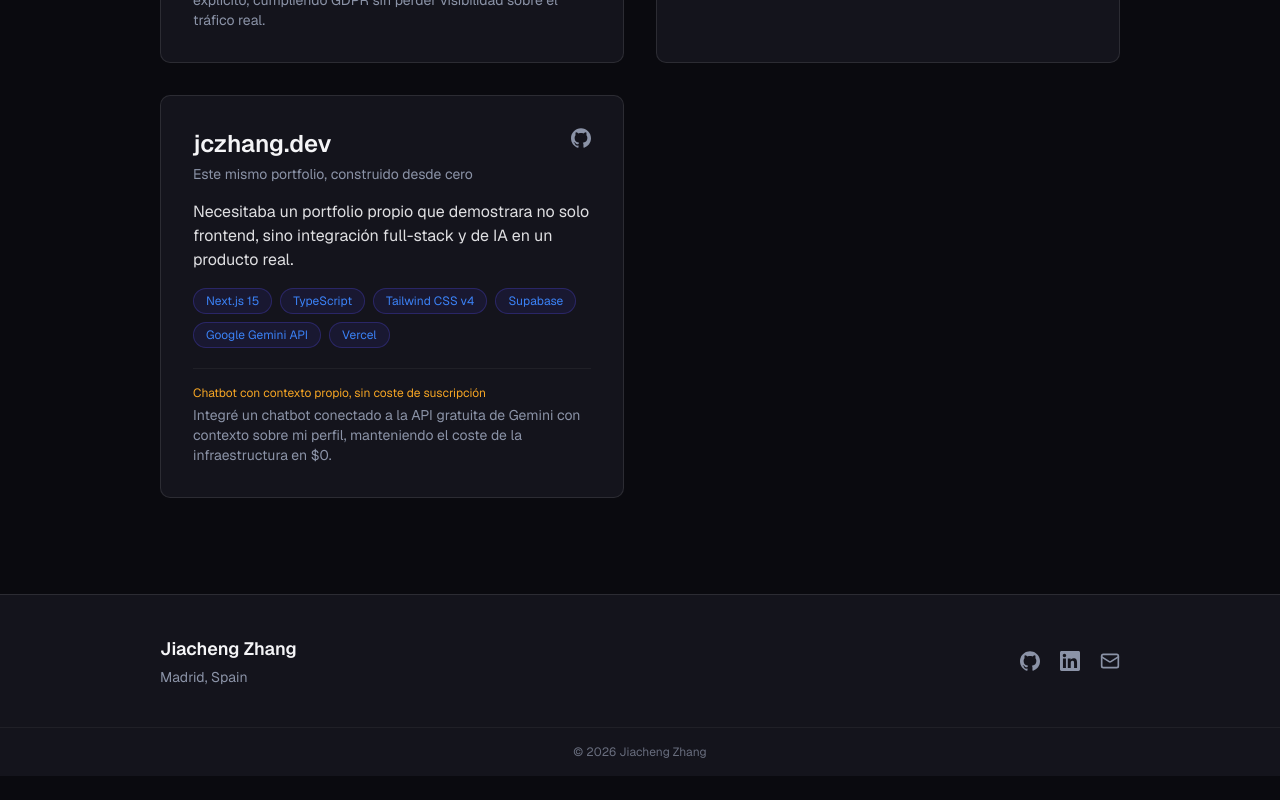
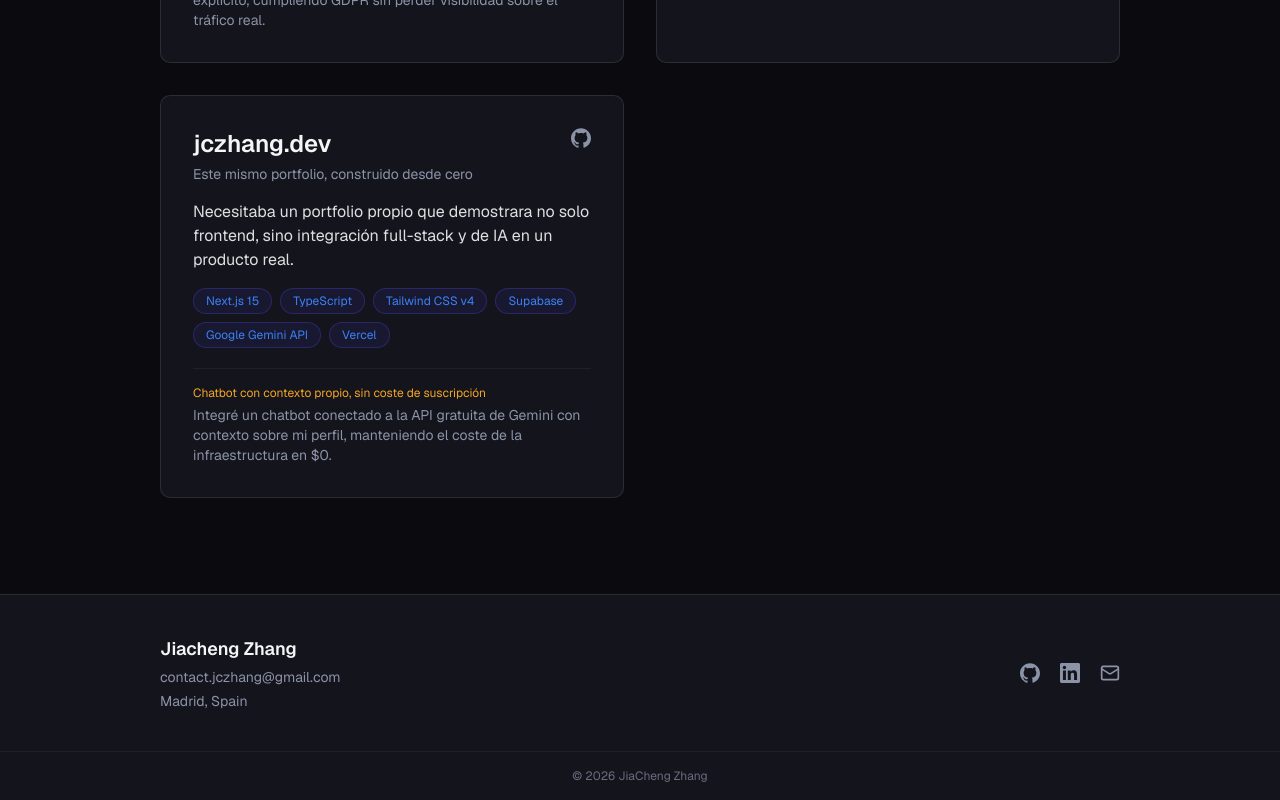
Before and after one commit to JiaChengZhang14/jczhang.dev, a Next.js app: page / in a window 1280 px wide. Shown: the part 1376-2176 px from the top of the page. Before the commit the page ends 2152 px from the top, so only its background shows below. Built offline with nearby package versions, Linux system fonts and the light colour scheme.

Commit message:
Fixed chatwidget styles and added mail to the footer

```diff
--- a/src/components/ChatWidget.tsx
+++ b/src/components/ChatWidget.tsx
@@ -71,9 +71,9 @@ export function ChatWidget() {
         <div className="fixed bottom-6 right-6 z-50">
             {isMounted && (
                 <div
-                    className={`absolute bottom-[4.5rem] right-0 flex h-[420px] w-80 origin-bottom-right flex-col rounded-lg border border-white/10 bg-surface shadow-2xl transition-all duration-200 ease-[cubic-bezier(0.16,1,0.3,1)] ${isOpen
-                            ? "scale-100 opacity-100"
-                            : "pointer-events-none scale-90 opacity-0"
+                    className={`absolute bottom-18 right-0 flex h-105 w-80 origin-bottom-right flex-col rounded-lg border border-white/10 bg-surface shadow-2xl transition-all duration-200 ease-[cubic-bezier(0.16,1,0.3,1)] ${isOpen
+                        ? "scale-100 opacity-100"
+                        : "pointer-events-none scale-90 opacity-0"
                         }`}
                 >
                     <div className="flex items-center justify-between border-b border-white/10 px-4 py-3">
@@ -88,8 +88,8 @@ export function ChatWidget() {
                             <div
                                 key={i}
                                 className={`max-w-[85%] rounded-md px-3 py-2 text-sm ${m.role === "user"
-                                        ? "ml-auto bg-signal text-paper"
-                                        : "bg-ink text-paper/90"
+                                    ? "ml-auto bg-signal text-paper"
+                                    : "bg-ink text-paper/90"
                                     }`}
                             >
                                 {m.content}
--- a/src/components/Footer.tsx
+++ b/src/components/Footer.tsx
@@ -29,6 +29,7 @@ export function Footer() {
                     <p className="font-display text-lg font-semibold text-paper">
                         Jiacheng Zhang
                     </p>
+                    <p className="mt-1 font-mono text-sm text-fog">{"contact.jczhang@gmail.com"}</p>
                     <p className="mt-1 font-mono text-sm text-fog">
                         {"Madrid, Spain"}
                     </p>
@@ -49,10 +50,9 @@ export function Footer() {
                     ))}
                 </div>
             </div>
-
             <div className="border-t border-white/5 py-4">
                 <p className="text-center font-mono text-xs text-fog/70">
-                    © {year} Jiacheng Zhang
+                    © {year} JiaCheng Zhang
                 </p>
             </div>
         </footer>
```
